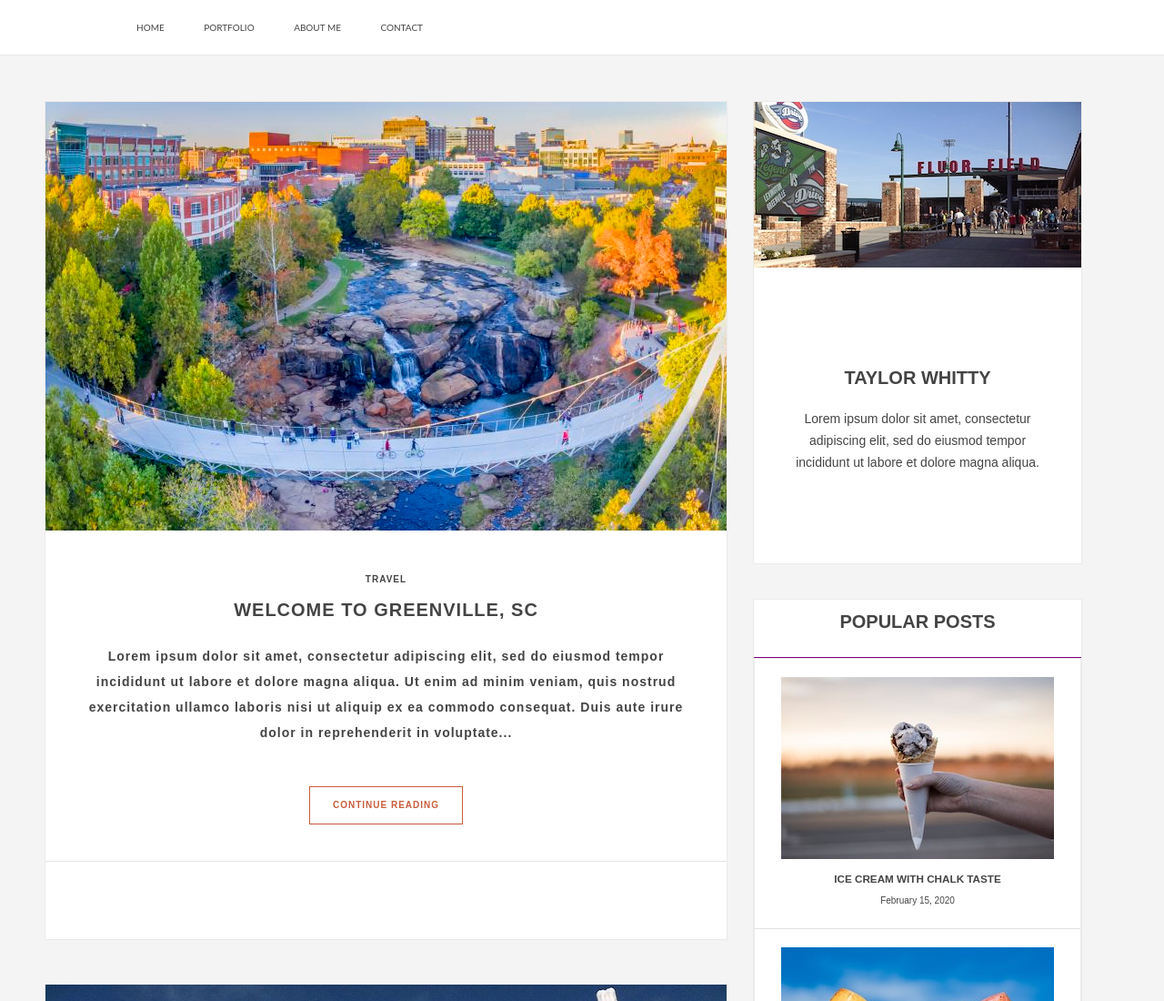
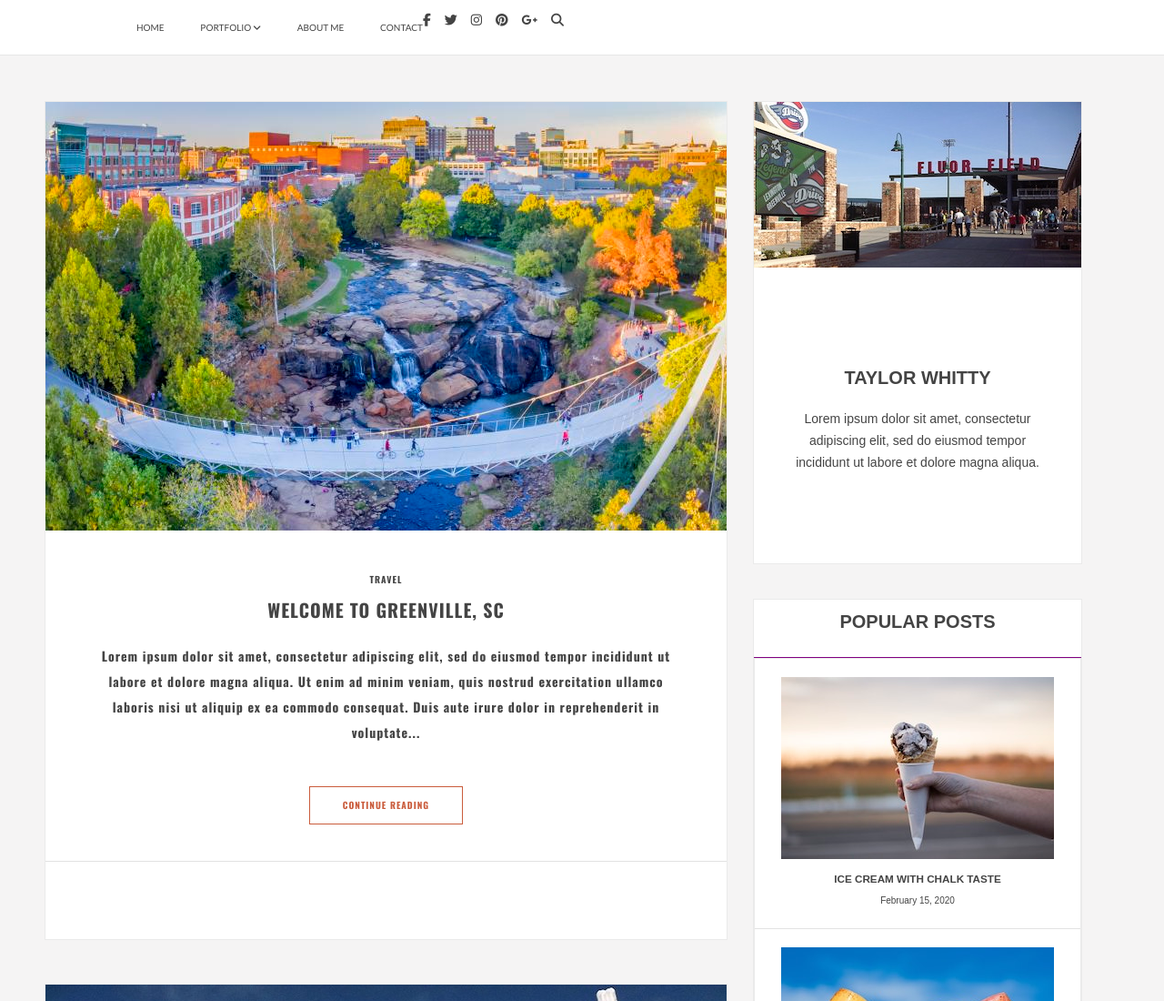
Before and after one commit to katefranks/pixel-perfect, a plain HTML site: page index.html in a window 1280 px wide. Shown: the top 1100 px of the page at 91% size. Drawn offline with nearby package versions, Linux system fonts and the light colour scheme; a web font is replaced by a local one.

Commit message:
font awesome added to header

```diff
--- a/index.html
+++ b/index.html
@@ -4,16 +4,29 @@
     <meta charset="utf-8">
     <link rel="stylesheet" href="./normalize.css">
     <link rel="stylesheet" href="./styles.css">
-    <title></title>
+    <link rel="stylesheet"
+          href="https://fonts.googleapis.com/css?family=Lato:300,400,400i,700,700i%7cOswald:300,400,500,600,700%7cPlayfair+Display:400,400i,700,700i">
+    <script src="https://kit.fontawesome.com/ee0d3c64ef.js" crossorigin="anonymous"></script>
+    <title>Pixel Perfect</title>
   </head>
   <body>
     <header id="main-header">
       <nav id="header-nav">
         <ul class="nav-list">
           <li class="nav-items"><a href="#">HOME</a></li>
-          <li class="nav-items" id="nav-portfolio"><a href="#">PORTFOLIO</a></li>
+          <li class="nav-items" id="nav-portfolio"><a href="#">PORTFOLIO <i class="fas fa-angle-down"></i></a></li>
           <li class="nav-items"><a href="#">ABOUT ME</a></li>
           <li class="nav-items"><a href="#">CONTACT</a></li>
+        </ul>
+      </nav>
+      <nav id="social-media-nav">
+        <ul id="social-media">
+          <li><i class="fab fa-facebook-f"></i></li>
+          <li><i class="fab fa-twitter"></i></li>
+          <li><i class="fab fa-instagram"></i></li>
+          <li><i class="fab fa-pinterest"></i></li>
+          <li><i class="fab fa-google-plus-g"></i></li>
+          <li><i class="fas fa-search"></i></li>
         </ul>
       </nav>
     </header>
@@ -178,3 +191,13 @@
     </footer>
   </body>
 </html>
+
+
+<!--
+<i class="fab fa-facebook-f"></i>
+<i class="fab fa-twitter"></i>
+<i class="fab fa-instagram"></i>
+<i class="fab fa-pinterest"></i>
+<i class="fab fa-google-plus-g"></i>
+<i class="fas fa-search"></i>
+ -->
--- a/styles.css
+++ b/styles.css
@@ -38,6 +38,7 @@ a:hover {
   /* border-bottom: 1px solid #E7E7E7; */
   height: 60px;
   width: 100VW;
+  display: flex;
 }
 
 #header-nav {
@@ -56,7 +57,21 @@ a:hover {
   font-family: 'Lato', sans-serif;
 }
 
+#social-media {
+  color: #444444;
+  font-size: 14px;
+  justify-content: space-between;
+  display: flex;
+  width: 155px;
+  height: 40px
+  margin: 0px;
 
+}
+
+#social-media:hover {
+  color: #CA5C3C;
+
+}
 
 .container {
   display: flex;
```
